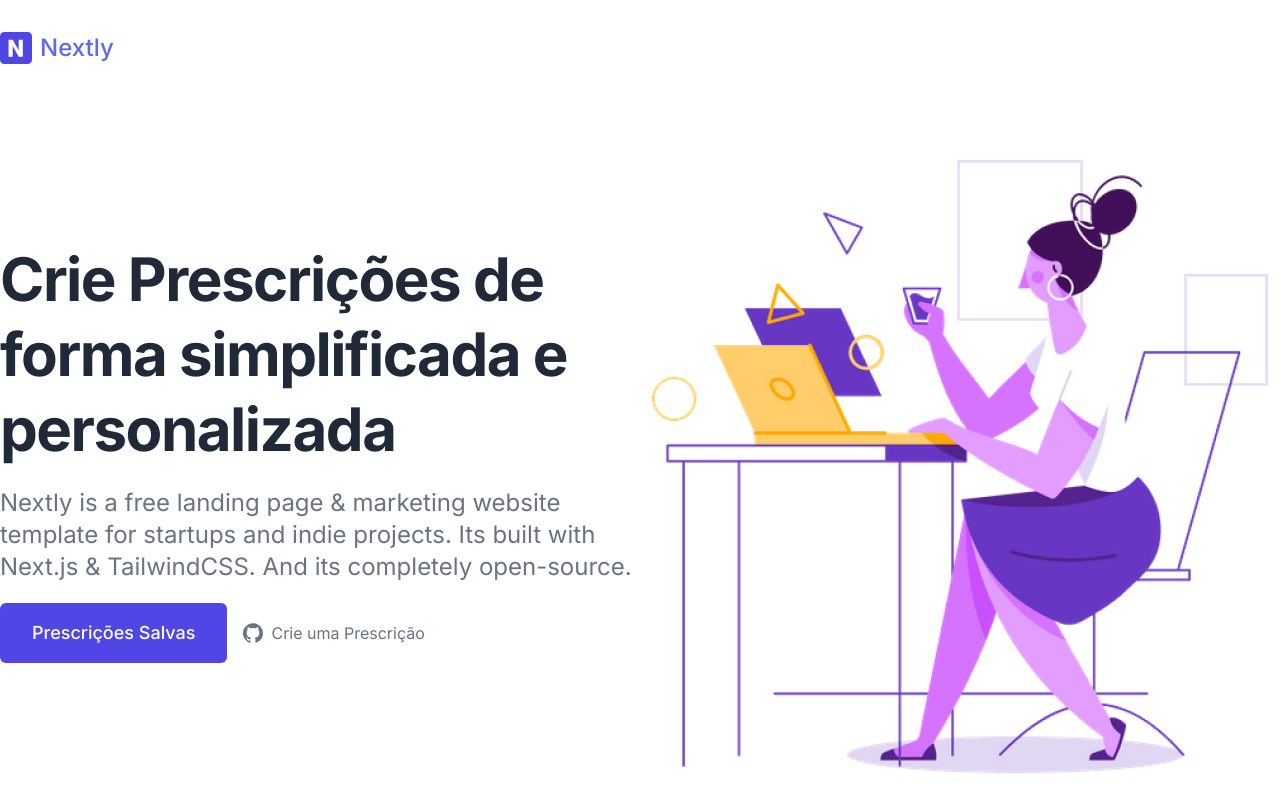
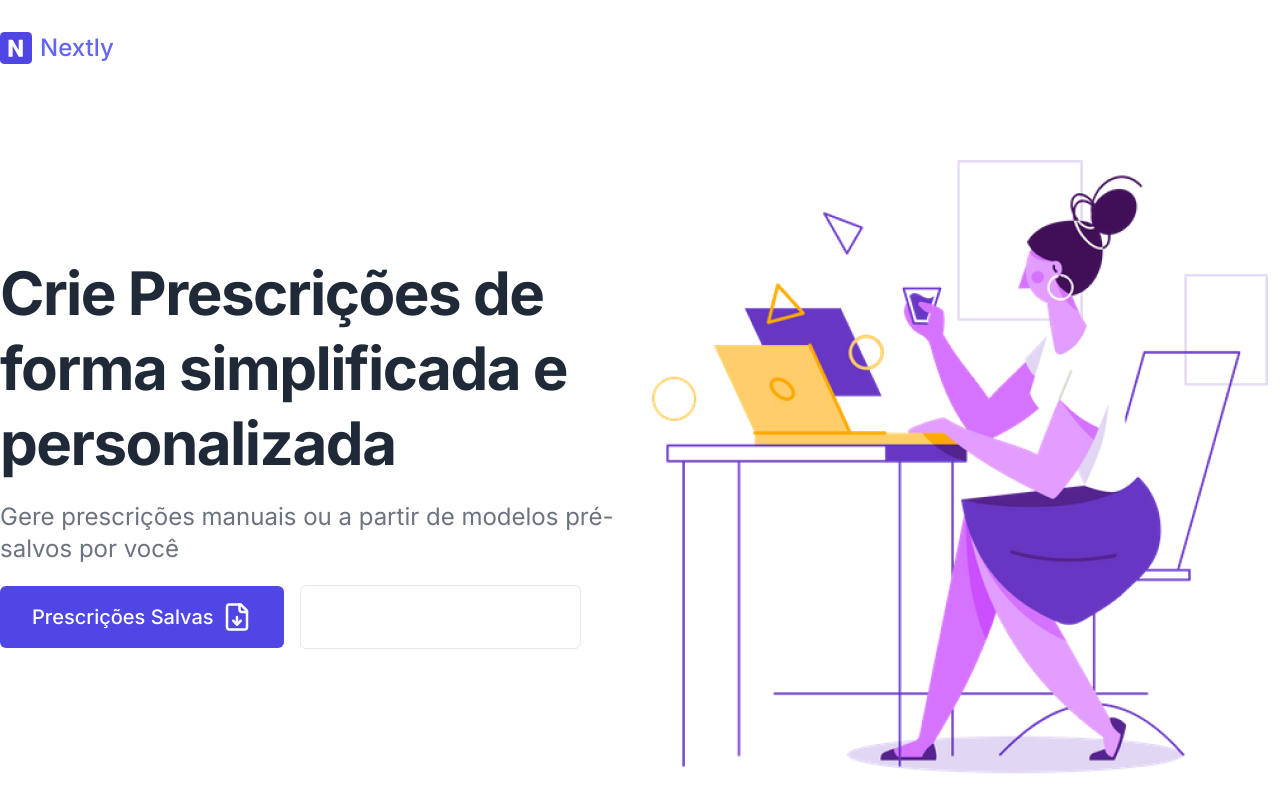
Before and after one commit to marcossdev04/PrescriApp-web, a Next.js app: page / in a window 1280 px wide. Shown: the top 812 px of the page. Built offline with nearby package versions, Linux system fonts and the light colour scheme.

Commit message:
advances

```diff
--- a/src/app/templates/page.tsx
+++ b/src/app/templates/page.tsx
@@ -1,17 +1,23 @@
-import { Plus, SquarePen, Trash2 } from 'lucide-react'
+import { FileText, Plus, Search, SquarePen, Trash2 } from 'lucide-react'
 
 export default function Template() {
   return (
     <div className="mx-auto flex max-w-[600px] flex-col rounded-xl border bg-white bg-opacity-20 shadow-2xl ">
       <div className="flex items-center justify-between border-b border-gray-600 p-3">
-        <div className="text-2xl font-medium">Modelos</div>
-        <div>
+        <div className="flex items-center gap-2 text-2xl font-medium">
+          <div>Modelos</div>
+          <div>
+            <FileText size={30} />
+          </div>
+        </div>
+        <div className="flex items-center gap-2">
           <input
-            className="border-primary pr-4.5 focus:border-primary border bg-white py-2 pl-2 text-black focus-visible:outline-none"
+            className="border-primary focus:border-primary rounded-md border bg-white py-1 pl-2 text-lg text-black focus-visible:outline-none"
             name="fullName"
             id="fullName"
             placeholder="Pesquisar"
           />
+          <Search size={32} className="cursor-pointer" />
         </div>
         <button className="rounded-full bg-green-500 p-1 hover:bg-opacity-80">
           <Plus size={32} />
--- a/src/components/Hero.tsx
+++ b/src/components/Hero.tsx
@@ -1,58 +1,49 @@
-import Image from "next/image";
-import { Container } from "@/components/Container";
-import heroImg from "../../public/img/hero.png";
+import Image from 'next/image'
+import { Container } from '@/components/Container'
+import heroImg from '../../public/img/hero.png'
+import { FileDown, FilePlus } from 'lucide-react'
 
 export const Hero = () => {
   return (
     <>
       <Container className="flex flex-wrap ">
-        <div className="flex items-center w-full lg:w-1/2">
-          <div className="max-w-2xl mb-8">
-            <h1 className="text-4xl font-bold leading-snug tracking-tight text-gray-800 lg:text-4xl lg:leading-tight xl:text-6xl xl:leading-tight dark:text-white">
+        <div className="flex w-full items-center lg:w-1/2">
+          <div className="mb-8 max-w-2xl">
+            <h1 className="text-4xl font-bold leading-snug tracking-tight text-gray-800 dark:text-white lg:text-4xl lg:leading-tight xl:text-6xl xl:leading-tight">
               Crie Prescrições de forma simplificada e personalizada
             </h1>
-            <p className="py-5 text-xl leading-normal text-gray-500 lg:text-xl xl:text-2xl dark:text-gray-300">
-              Nextly is a free landing page & marketing website
-              template for startups and indie projects. Its built with
-              Next.js & TailwindCSS. And its completely open-source.
+            <p className="py-5 text-xl leading-normal text-gray-500 dark:text-gray-300 lg:text-xl xl:text-2xl">
+              Gere prescrições manuais ou a partir de modelos pré-salvos por
+              você
             </p>
 
-            <div className="flex flex-col items-start space-y-3 sm:space-x-4 sm:space-y-0 sm:items-center sm:flex-row">
+            <div className="flex flex-col items-start space-y-3 sm:flex-row sm:items-center sm:space-x-4 sm:space-y-0">
               <a
-                href="https://web3templates.com/templates/nextly-landing-page-template-for-startups"
-                target="_blank"
-                rel="noopener"
-                className="px-8 py-4 text-lg font-medium text-center text-white bg-indigo-600 rounded-md ">
-                Prescrições Salvas
+                href="/templates"
+                className="flex items-center gap-2 rounded-md bg-indigo-600 px-8 py-4 text-center text-lg font-medium text-white "
+              >
+                <div className="text-xl">Prescrições Salvas</div>
+                <FileDown size={30} />
               </a>
               <a
                 href="https://github.com/web3templates/nextly-template/"
                 target="_blank"
                 rel="noopener"
-                className="flex items-center space-x-2 text-gray-500 dark:text-gray-400">
-                <svg
-                  role="img"
-                  width="24"
-                  height="24"
-                  className="w-5 h-5"
-                  viewBox="0 0 24 24"
-                  fill="currentColor"
-                  xmlns="http://www.w3.org/2000/svg">
-                  <title>GitHub</title>
-                  <path d="M12 .297c-6.63 0-12 5.373-12 12 0 5.303 3.438 9.8 8.205 11.385.6.113.82-.258.82-.577 0-.285-.01-1.04-.015-2.04-3.338.724-4.042-1.61-4.042-1.61C4.422 18.07 3.633 17.7 3.633 17.7c-1.087-.744.084-.729.084-.729 1.205.084 1.838 1.236 1.838 1.236 1.07 1.835 2.809 1.305 3.495.998.108-.776.417-1.305.76-1.605-2.665-.3-5.466-1.332-5.466-5.93 0-1.31.465-2.38 1.235-3.22-.135-.303-.54-1.523.105-3.176 0 0 1.005-.322 3.3 1.23.96-.267 1.98-.399 3-.405 1.02.006 2.04.138 3 .405 2.28-1.552 3.285-1.23 3.285-1.23.645 1.653.24 2.873.12 3.176.765.84 1.23 1.91 1.23 3.22 0 4.61-2.805 5.625-5.475 5.92.42.36.81 1.096.81 2.22 0 1.606-.015 2.896-.015 3.286 0 .315.21.69.825.57C20.565 22.092 24 17.592 24 12.297c0-6.627-5.373-12-12-12" />
-                </svg>
-                <span> Crie uma Prescrição</span>
+                className="flex items-center gap-2 rounded-md border px-8 py-4 text-center text-lg font-medium text-white "
+              >
+                <span className="text-xl"> Prescrição Manual</span>
+                <FilePlus size={30} />
               </a>
             </div>
           </div>
         </div>
-        <div className="flex items-center justify-center w-full lg:w-1/2">
+        <div className="flex w-full items-center justify-center lg:w-1/2">
           <div className="">
             <Image
               src={heroImg}
               width="616"
               height="617"
-              className={"object-cover"}
+              className={'object-cover'}
               alt="Hero Illustration"
               loading="eager"
               placeholder="blur"
@@ -61,5 +52,5 @@ export const Hero = () => {
         </div>
       </Container>
     </>
-  );
+  )
 }
```
